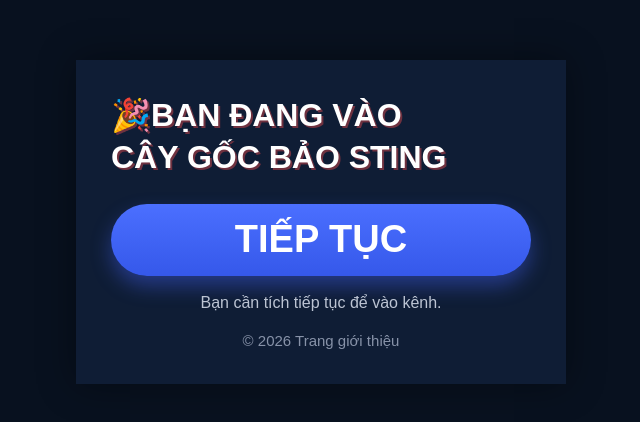
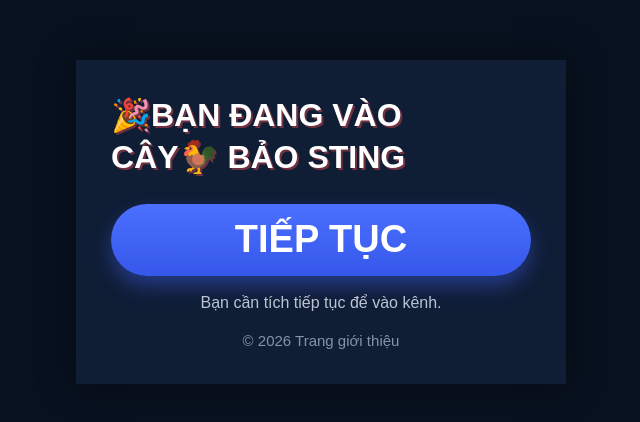
Before and after one commit to ads-link/giaitri3, a plain HTML site: page index.html in a window 1280 px wide. Shown: the part 178-600 px from the top of the page, without its empty margins (319-959 px from the left). Drawn offline with Linux system fonts and the light colour scheme.

Commit message:
Update header text to include chicken emoji

```diff
--- a/index.html
+++ b/index.html
@@ -146,7 +146,7 @@ color:#8792a8;
 
 <h1>
 🎉BẠN ĐANG VÀO<br>
-CÂY GỐC BẢO STING
+CÂY🐓 BẢO STING
 </h1>
 
 <button onclick="go()">
```
